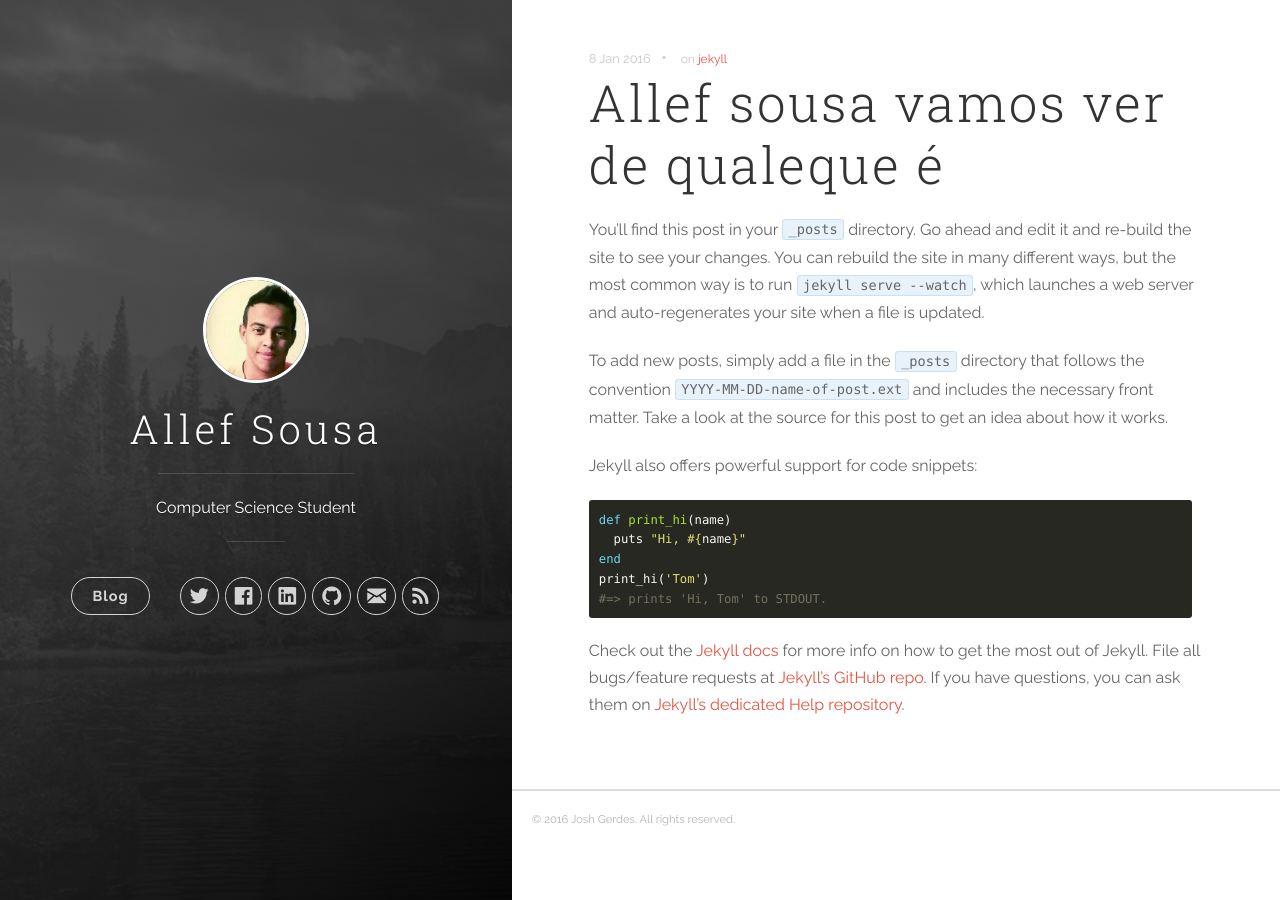
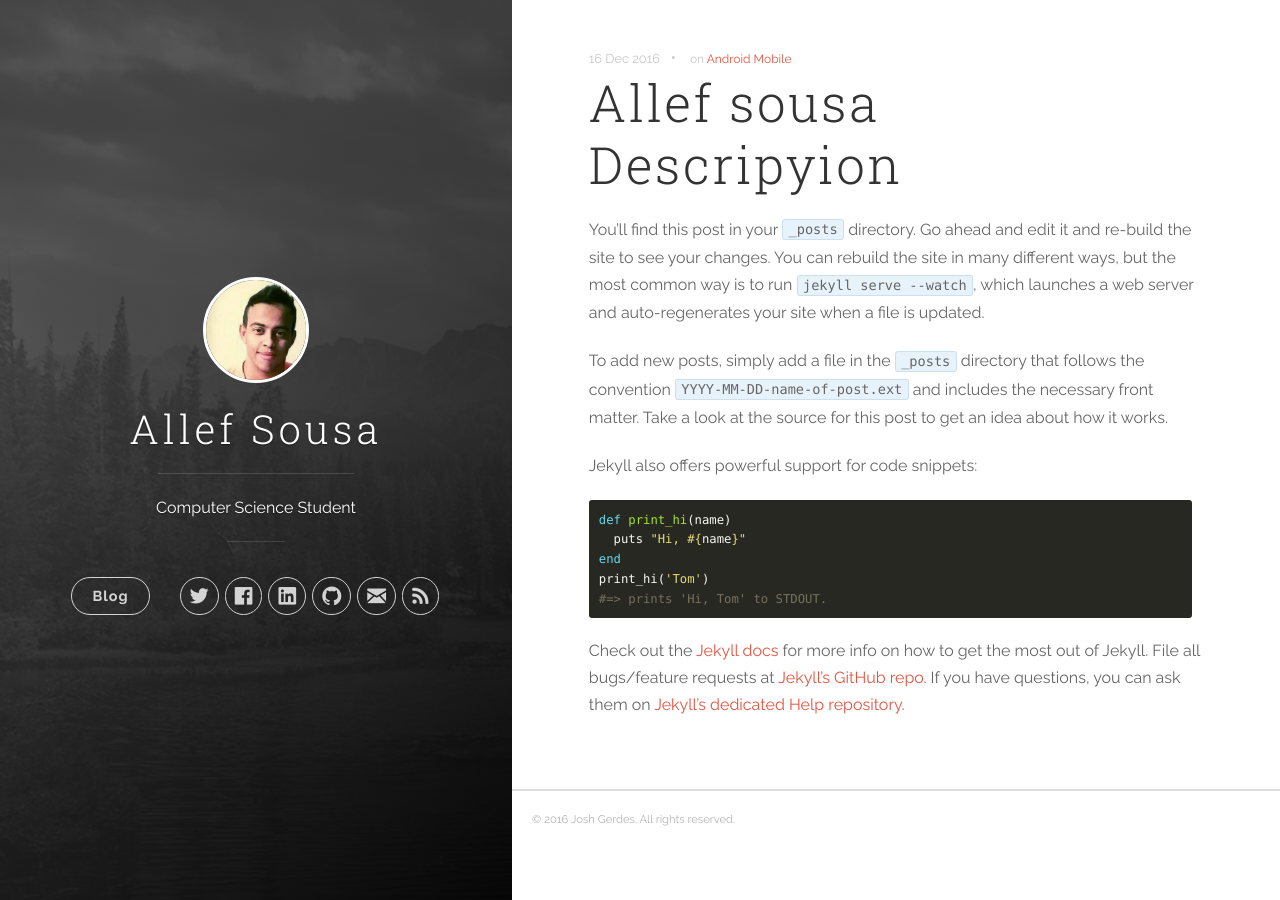
Before and after one commit to allefsousa/Presentation, a Jekyll site: the page built from _posts/2016-01-08-welcome-to-jekyll.markdown, in a window 1280 px wide. Built offline with Jekyll 4.4.1, drawn with Linux system fonts in a browser that asks for light colours; nearby versions of some CDN libraries.

Commit message:
Terminando Modificaçoes

```diff
--- a/_posts/2016-01-08-welcome-to-jekyll.markdown
+++ b/_posts/2016-01-08-welcome-to-jekyll.markdown
@@ -1,8 +1,8 @@
 ---
-title:  "Allef sousa vamos ver de qualeque é "
-date:   2016-01-08 15:04:23
-categories: [jekyll]
-tags: [jekyll]
+title:  "Allef sousa  Descripyion "
+date:   2016-12-16 05:00:00
+categories: [Desenvolvimento]
+tags: [Android, Mobile]
 ---
 You’ll find this post in your `_posts` directory. Go ahead and edit it and re-build the site to see your changes. You can rebuild the site in many different ways, but the most common way is to run `jekyll serve --watch`, which launches a web server and auto-regenerates your site when a file is updated.
 
```
